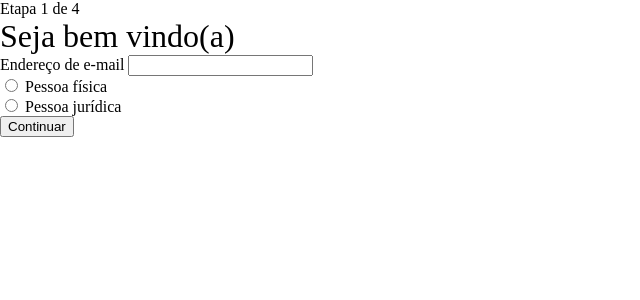
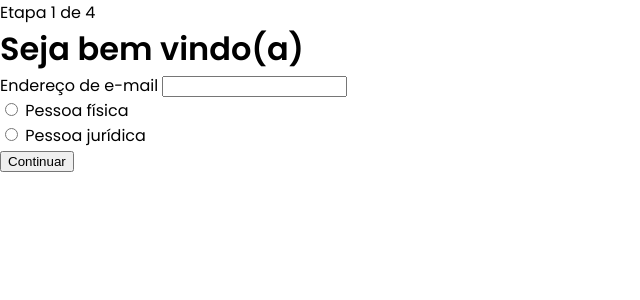
Before and after one commit to elianbatista/mb-step-form, a Vue app: page / in a window 1280 px wide. Shown: the top 300 px of the page, without its empty margins (0-640 px from the left). Built offline with nearby package versions, Linux system fonts and the light colour scheme.

Commit message:
feat: add poppins in reset css

```diff
--- a/src/reset.css
+++ b/src/reset.css
@@ -1,6 +1,9 @@
+@import url('https://fonts.googleapis.com/css2?family=Poppins:wght@400;600&display=swap');
+
 html {
   box-sizing: border-box;
   font-size: 16px;
+  font-family: 'Poppins', sans-serif;
 }
 
 *,
@@ -33,3 +36,7 @@
   max-width: 100%;
   height: auto;
 }
+
+h1 {
+  font-weight: 600;
+}
```
